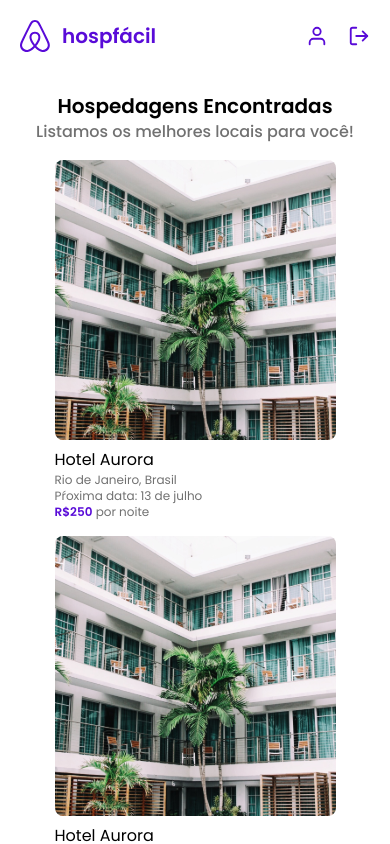
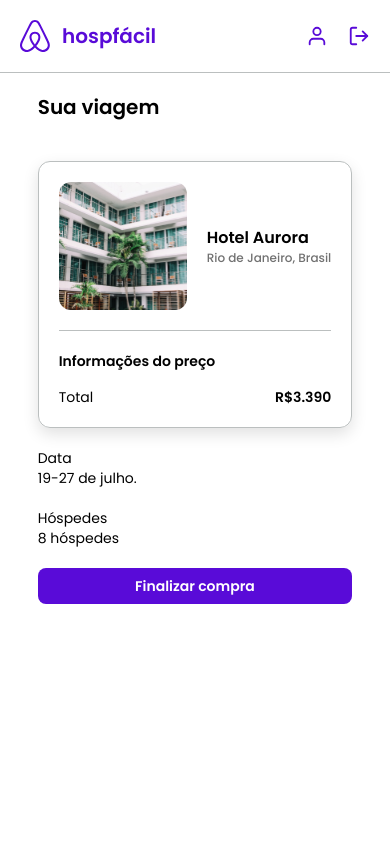
Before and after one commit to viniseven/hospfacil, a React (Vite) app: page / in a window 390 px wide. Shown: the top 844 px of the page. Built offline with nearby package versions, Linux system fonts and the light colour scheme.

Commit message:
fix: adjust responsive page

```diff
--- a/src/components/Header/header.jsx
+++ b/src/components/Header/header.jsx
@@ -5,23 +5,15 @@ import { FiUser, FiLogOut } from "react-icons/fi";
 import logo from "../../assets/vector.svg";
 
 export function Header() {
-  function handleActionButton() {
-    console.log("Olá teste");
-  }
-
   return (
-    <div className="p-5 flex justify-between items-center">
+    <div className="p-5 flex justify-between items-center border-b border-light_gray">
       <div className="flex items-center gap-3">
         <img src={logo} alt="Logo hospfacil" />
         <p className="text-purple text-xl font-semibold">hospfácil</p>
       </div>
 
       <div className="flex gap-5">
-        <Button
-          icon={FiUser}
-          onClick={handleActionButton}
-          className="text-purple"
-        />
+        <Button icon={FiUser} className="text-purple" />
         <Button icon={FiLogOut} className="text-purple" />
       </div>
     </div>
--- a/src/components/SearchTrips/searchTrips.jsx
+++ b/src/components/SearchTrips/searchTrips.jsx
@@ -1,8 +1,10 @@
 import { Input } from "../../components/Input/input";
 import { Button } from "../../components/Button/button";
 
+
 import DatePicker from "react-datepicker";
 import "react-datepicker/dist/react-datepicker.css";
+
 
 import { NumericFormat } from "react-number-format";
 
--- a/src/main.jsx
+++ b/src/main.jsx
@@ -1,10 +1,10 @@
 import React from "react";
 import ReactDOM from "react-dom/client";
 import "./index.css";
-import { FoundSearch } from "./pages/FoundSearch/foundSearch";
+import { TravelConfirmation } from "./pages/TravelConfirmation/travelConfirmation.jsx";
 
 ReactDOM.createRoot(document.getElementById("root")).render(
   <React.StrictMode>
-    <FoundSearch />
+    <TravelConfirmation />
   </React.StrictMode>
 );
--- a/src/pages/Home/home.jsx
+++ b/src/pages/Home/home.jsx
@@ -9,10 +9,11 @@ export function Home() {
   return (
     <div>
       <Header />
+
       <main className=" flex flex-col gap-5 p-5">
         <SearchTrips />
         <SearchTypes />
-        <RecomendedDestinations />
+        <RecomendedDestinations />s
       </main>
       <Footer />
     </div>
--- a/src/pages/TravelConfirmation/travelConfirmation.jsx
+++ b/src/pages/TravelConfirmation/travelConfirmation.jsx
@@ -8,8 +8,9 @@ export function TravelConfirmation() {
     <div>
       <Header />
 
-      <main className="flex flex-col gap-5 px-5">
-        <h1 className="text-xl font-semibold mb-5">Sua viagem</h1>
+      <main className="flex flex-col items-center ">
+        <div className="flex flex-col gap-5 px-5 max-w-[505px]">
+          <h1 className="text-xl font-semibold my-5">Sua viagem</h1>
 
           <div className="flex flex-col gap-5 p-5 border border-light_gray rounded-xl shadow-[0_6px_16px_0_rgba(0,0,0,0.12)] ">
             <div className="flex gap-5 items-center">
@@ -54,6 +55,7 @@ export function TravelConfirmation() {
             title="Finalizar compra"
             className="bg-purple p-2 rounded-lg font-semibold text-sm text-white"
           />
+        </div>
       </main>
     </div>
   );
```
Also changed, not shown: package.json (+6 -1 lines). Lines whose indentation alone changed are shown as unchanged.
